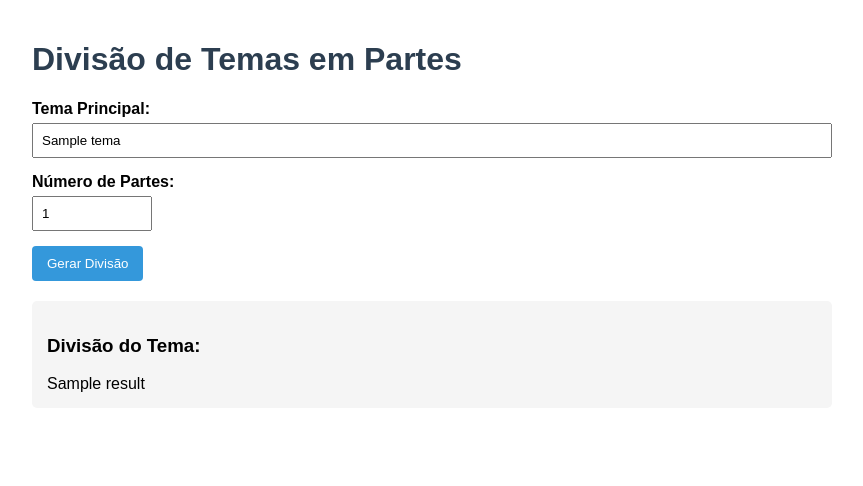
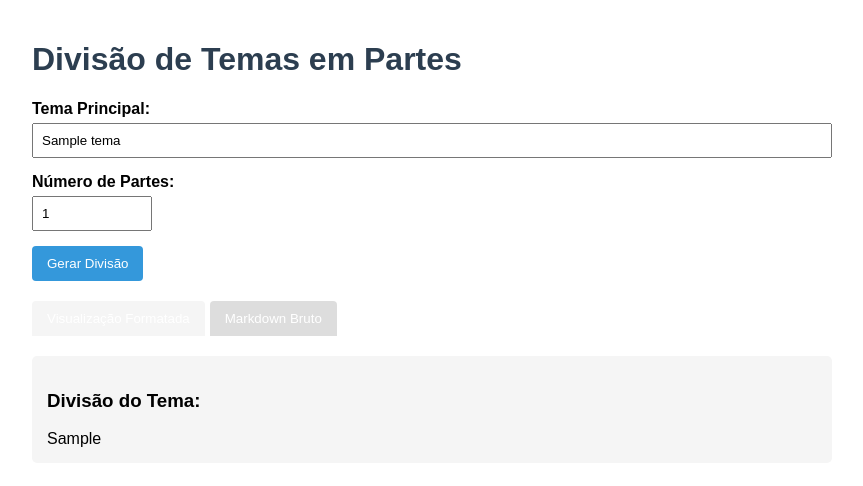
Before and after one commit to jerbss/chunker, a Django app: template templates/gemini_test.html in a window 1280 px wide. Shown: the top 486 px of the page, without its empty margins (208-1071 px from the left). Run offline with Django 5.2, Linux system fonts and the light colour scheme; the template is opened without the code that fills it: most values are stand-ins (such as "Sample title", 1, 10 or a date in 2020).

Commit message:
Add markdown rendering and tabbed view for results in gemini_test.html

```diff
--- a/requirements.txt
+++ b/requirements.txt
@@ -16,6 +16,7 @@ grpcio==1.71.0
 grpcio-status==1.71.0
 httplib2==0.22.0
 idna==3.10
+Markdown==3.7
 proto-plus==1.26.1
 protobuf==5.29.3
 pyasn1==0.6.1
--- a/templates/gemini_test.html
+++ b/templates/gemini_test.html
@@ -10,10 +10,19 @@
         .result { margin-top: 20px; padding: 15px; background-color: #f5f5f5; border-radius: 5px; }
         .error { color: red; }
         .markdown-content { white-space: pre-wrap; }
+        .formatted-content h2 { color: #2980b9; margin-top: 20px; }
+        .formatted-content h3 { color: #16a085; margin-top: 15px; }
+        .formatted-content ul { padding-left: 20px; }
+        .formatted-content strong { color: #c0392b; }
         h1 { color: #2c3e50; }
         button { background-color: #3498db; color: white; border: none; padding: 10px 15px; border-radius: 4px; cursor: pointer; }
         button:hover { background-color: #2980b9; }
         label { display: block; margin-bottom: 5px; font-weight: bold; }
+        .tab-buttons { margin-top: 20px; display: flex; }
+        .tab-button { padding: 10px 15px; margin-right: 5px; background-color: #ddd; border: none; cursor: pointer; border-radius: 4px 4px 0 0; }
+        .tab-button.active { background-color: #f5f5f5; }
+        .tab-content { display: none; }
+        .tab-content.active { display: block; }
     </style>
 </head>
 <body>
@@ -38,11 +47,43 @@
     </div>
     {% endif %}
 
-    {% if result %}
-    <div class="result">
+    {% if html_result %}
+    <div class="tab-buttons">
+        <button class="tab-button active" onclick="openTab(event, 'formatted')">Visualização Formatada</button>
+        <button class="tab-button" onclick="openTab(event, 'raw')">Markdown Bruto</button>
+    </div>
+
+    <div id="formatted" class="result tab-content active">
         <h3>Divisão do Tema:</h3>
+        <div class="formatted-content">{{ html_result }}</div>
+    </div>
+
+    <div id="raw" class="result tab-content">
+        <h3>Código Markdown:</h3>
         <div class="markdown-content">{{ result }}</div>
     </div>
     {% endif %}
+
+    <script>
+    function openTab(evt, tabName) {
+        var i, tabContent, tabButtons;
+
+        // Hide all tab content
+        tabContent = document.getElementsByClassName("tab-content");
+        for (i = 0; i < tabContent.length; i++) {
+            tabContent[i].style.display = "none";
+        }
+
+        // Remove active class from all tab buttons
+        tabButtons = document.getElementsByClassName("tab-button");
+        for (i = 0; i < tabButtons.length; i++) {
+            tabButtons[i].className = tabButtons[i].className.replace(" active", "");
+        }
+
+        // Show the current tab, and add an "active" class to the button
+        document.getElementById(tabName).style.display = "block";
+        evt.currentTarget.className += " active";
+    }
+    </script>
 </body>
 </html>
```
Also changed, not shown: main/views.py (+7 -2 lines).
